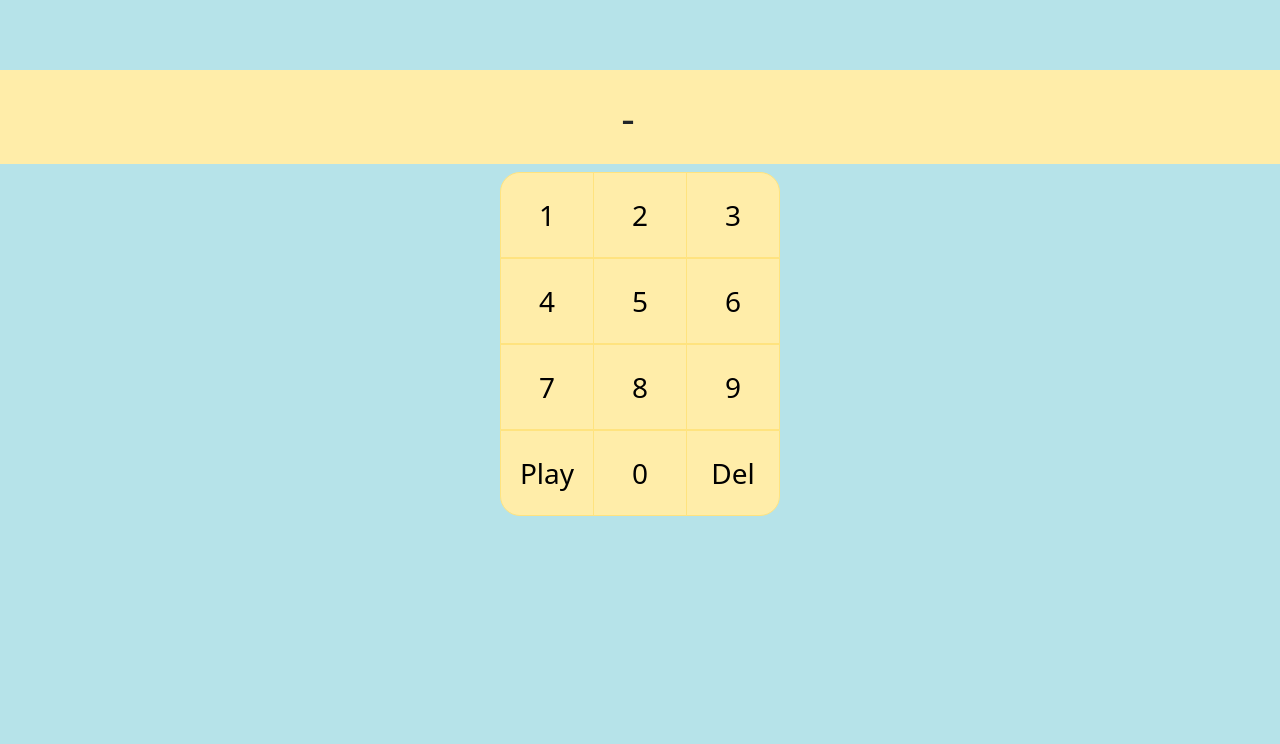
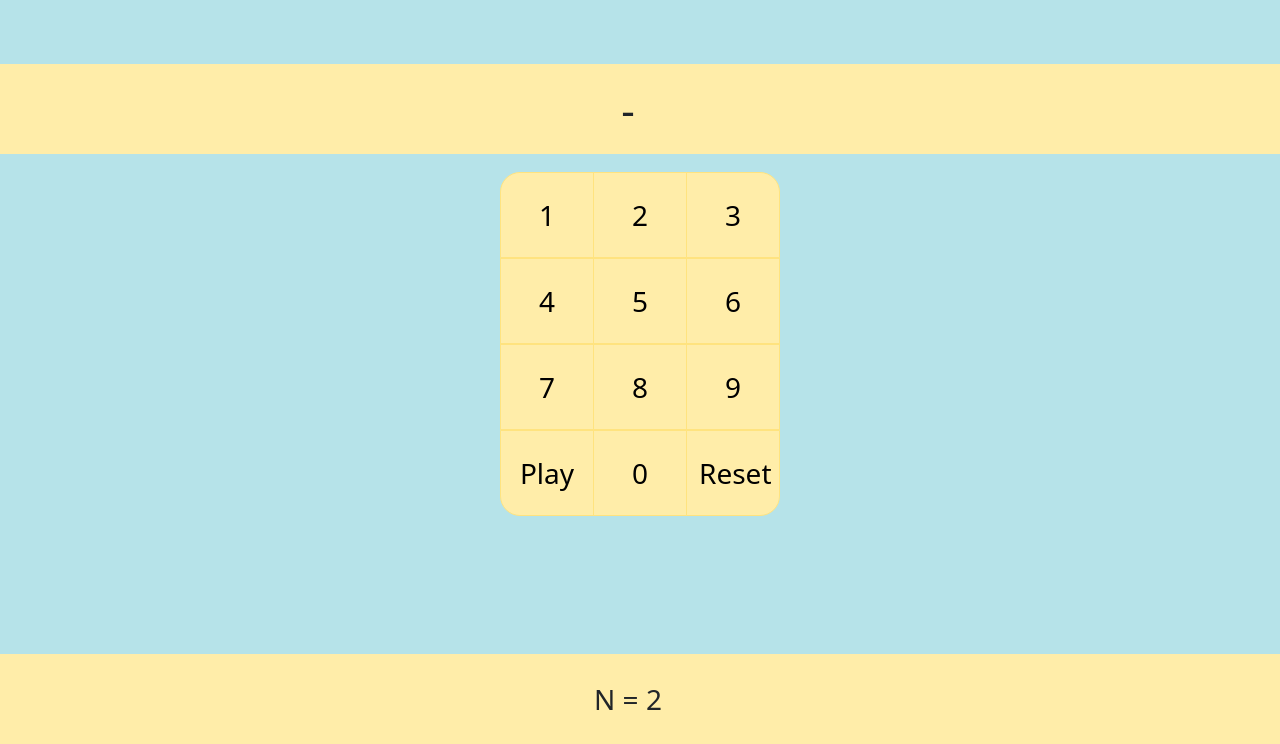
Before and after one commit to Acemint/pasat, a Django app: page / in a window 1280 px wide. Shown: the part 56-800 px from the top of the page. Run offline with Django 4.2, Linux system fonts and the light colour scheme; some libraries are stand-ins or nearby versions.

Commit message:
benerin lagi gais

```diff
--- a/pasat_site/pasat/static/css/styles.css
+++ b/pasat_site/pasat/static/css/styles.css
@@ -31,10 +31,17 @@
     background-color: #FFEDA9;
     width: 100%;
     text-align: center;
-    height: 94px;
+    height: 90px;
 }
 
 .display-num {
     font-size: 42px;
     background-color: #FFEDA9;
 }
+
+footer {
+    position: fixed;
+    left: 0;
+    bottom: 0;
+    width: 100%;
+}
--- a/pasat_site/pasat/templates/pasat/index.html
+++ b/pasat_site/pasat/templates/pasat/index.html
@@ -22,7 +22,7 @@
             </div>
         </div>
     </nav>
-    <section style="background: #FFEDA9; margin-top: 70px;">
+    <section style="background: #FFEDA9; margin-top: 8vh;">
         <div class="row align-items-center display">
             <div class="col display-num">-</div>
         </div>
@@ -61,15 +61,17 @@
                     <div class="btn-group" role="group">
                         <button class="btn btn-primary number play" type="button" id="button_play">Play</button>
                         <button class="btn btn-primary number" type="button" id="button_zero">0</button>
-                        <button class="btn btn-primary number del" type="button" id="button_delete">Del</button>
+                        <button class="btn btn-primary number del" type="button" id="button_delete">Reset</button>
                     </div>
                 </div>
             </div>
         </div>
     </section>
-    <section>
-
-    </section>
+    <footer style="background: #FFEDA9;">
+        <div class="row align-items-center display">
+            <div class="col" style="font-size: 28px;">N = 2</div>
+        </div>
+    </footer>
     <script src="{% static "/bootstrap/js/bootstrap.min.js" %}"></script>
     <script src="{% static "/javascript/index.js" %}"></script>
 </body>
```
